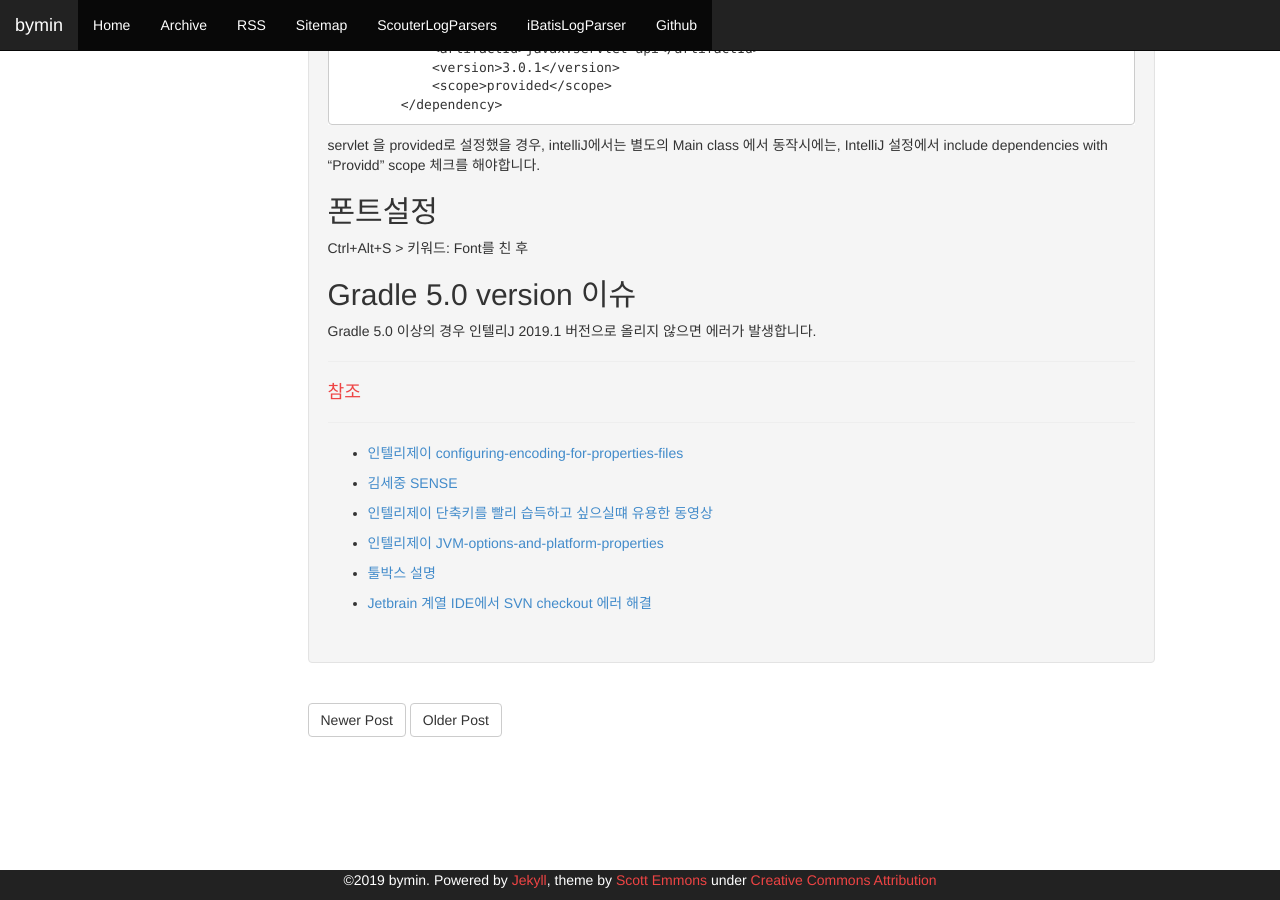
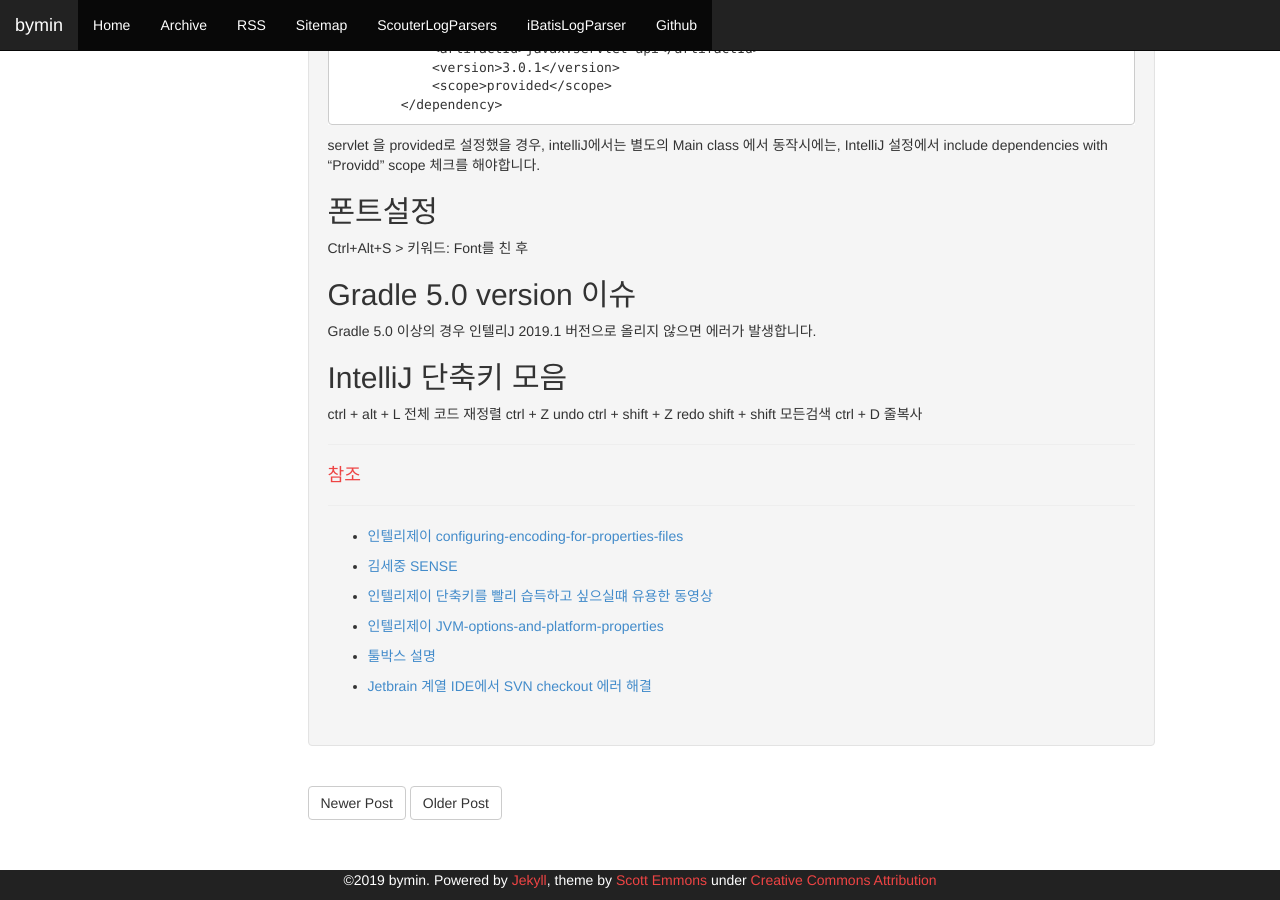
Before and after one commit to youngclown/youngclown.github.io, a Jekyll site: the page built from _posts/2018-04-28-IntelliJ_IDEA.md, in a window 1280 px wide and 900 px high, scrolled down 2473 px. Built offline with Jekyll 4.4.1, drawn with Linux system fonts in a browser that asks for light colours.

Commit message:
단축키 추가

```diff
--- a/_posts/2018-04-28-IntelliJ_IDEA.md
+++ b/_posts/2018-04-28-IntelliJ_IDEA.md
@@ -134,6 +134,19 @@ Gradle 5.0 이상의 경우 인텔리J 2019.1 버전으로 올리지 않으면
 
 
 
+IntelliJ 단축키 모음
+-----
+
+ctrl + alt + L 전체 코드 재정렬
+ctrl + Z undo
+ctrl + shift + Z redo
+shift + shift 모든검색
+ctrl + D 줄복사
+
+
+
+
+
 
 -----
 # 참조
```
